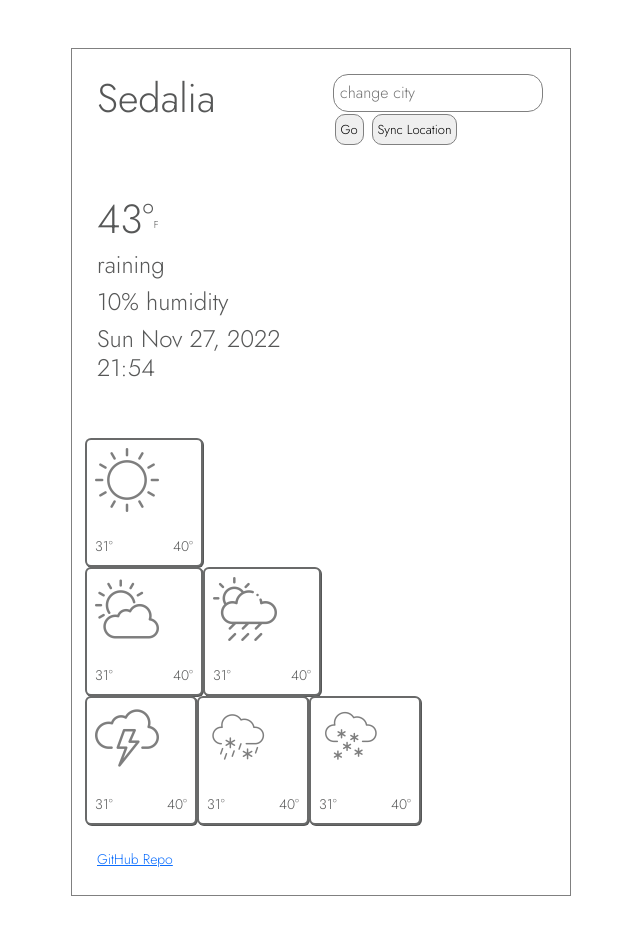
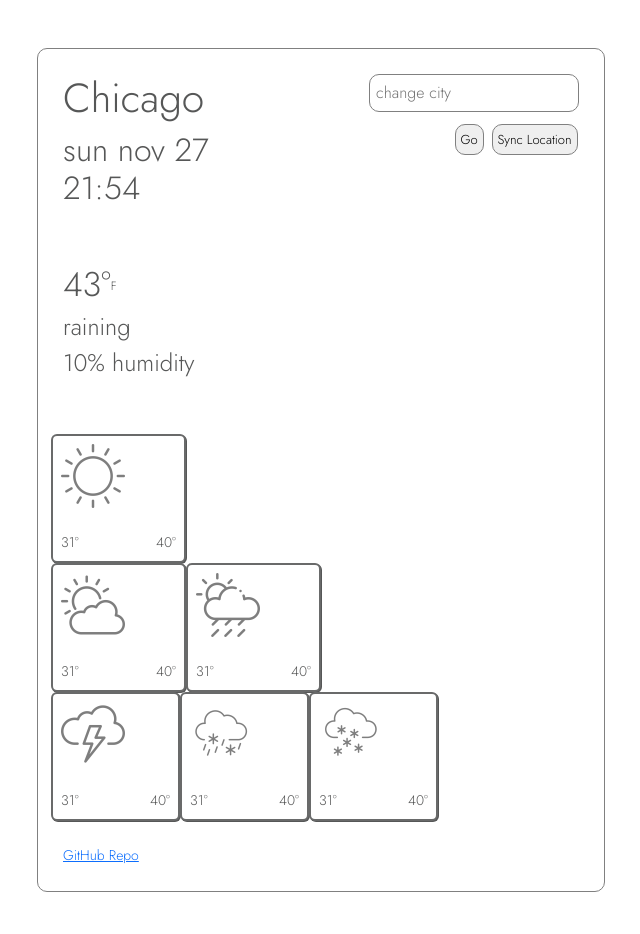
Before and after one commit to emnojacks/SheCodes, a plain HTML site: page index.html in a window 1280 px wide. Shown: the whole page, without its empty margins (319-959 px from the left). Drawn offline with nearby package versions, Linux system fonts and the light colour scheme.

Commit message:
styling to app

```diff
--- a/index.html
+++ b/index.html
@@ -23,7 +23,8 @@
       <div class="app-box mt-5">
         <div class="row header">
           <div class="col-6 city-name-display">
-            <h1 id="city-header">Sedalia</h1>
+            <h1 id="city-header">Chicago</h1>
+  <h2 id="todays-date">Nov 5 </h2>
             <!-- <p class="smaller high">sync to location</p> -->
           </div>
           <div class="col-6 search-div">
@@ -36,10 +37,9 @@
 <br/>
 <br/>
         <div class="conditions-display">
-          <h2 id="current-temp">43°<sup class=smaller>F</sup><sup class=smaller></sup></h2>
+          <h2 id="current-temp">43°<sup class=smaller>F</sup></h2>
           <h4 id="current-description">raining</h4>
           <h4 id="current-humidity">10% humidity</h4>
-          <h4 id="todays-date">Nov 5 </h4>
         </div>
 <br/>
 <br/>
--- a/src/index.js
+++ b/src/index.js
@@ -2,24 +2,24 @@
 let now = new Date();
 //TURN DAY AND MONTH ARRAY NUMBERS INTO COMMON NAMES
 function formatDate() {
-  let days = ["Sun", "Mon", "Tue", "Wed", "Thur", "Fri", "Sat"];
+  let days = ["sun", "mon", "tue", "wed", "thu", "fri", "sat"];
   let currentDay = days[now.getDay()];
   let months = [
-    "Jan",
-    "Feb",
-    "Mar",
-    "April",
-    "May",
-    "June",
-    "July",
-    "Aug",
-    "Sept",
-    "Oct",
-    "Nov",
-    "Dec",
+    "jan",
+    "feb",
+    "mar",
+    "apr",
+    "may",
+    "june",
+    "july",
+    "aug",
+    "sep",
+    "oct",
+    "nov",
+    "dec",
   ];
   let currentMonth = months[now.getMonth()];
-  let formattedDate = `${currentDay} ${currentMonth} ${now.getDate()}, ${now.getFullYear()}`;
+  let formattedDate = `${currentDay} ${currentMonth} ${now.getDate()}`;
   return formattedDate;
 }
 //ADD ZERO IF MINUTES LESS THAN 10
@@ -78,7 +78,7 @@ function displayCurrentWeather(
   currentDescription
 ) {
   if (currentTemp) {
-    currentTempToReplace.innerHTML = `${currentTemp}°F`;
+    currentTempToReplace.innerHTML = `${currentTemp}°<sup class="smaller">F</sup>`;
     currentHumidityToReplace.innerHTML = `${currentHumidity}% humidity`;
     currentDescriptionToReplace.innerHTML = `${currentDescription}`;
   } else {
--- a/src/style.css
+++ b/src/style.css
@@ -6,15 +6,16 @@ p {
   margin-bottom: 0px;
 }
 
-h2 {
+h1 {
   font-size: calc(2.3rem + 0.3vw);
 }
 
 .app-box {
   text-align: left;
   margin: 0 auto;
-  max-width: 500px;
+  max-width: 568px;
   border: 1px solid gray;
+  border-radius: 10px;
   padding: 25px;
   color: rgba(68, 69, 69, 0.9);
   display: flexbox;
@@ -31,7 +32,7 @@ h2 {
 }
 
 .smaller {
-  font-size: 10px;
+  font-size: 12px;
 }
 
 .weather-icon {
@@ -43,13 +44,18 @@ h2 {
   border: 2px solid rgba(68, 69, 69, 0.8) !important;
   box-shadow: 1px 1px;
 }
-
+.search-div {
+  text-align: right;
+}
+#current-temp {
+  font-size: calc(1.9rem + 0.3vw);
+}
 #city-search-bar {
-  border-radius: 15px;
+  border-radius: 10px;
   border: solid 1px gray;
   padding: 6px;
   max-width: 30vh;
-  margin-right: 40px;
+  margin-bottom: 10px;
 }
 
 #city-search-submit-btn,
@@ -62,8 +68,7 @@ h2 {
 }
 input:focus {
   outline: none !important;
-  border-color: #719ece;
-  box-shadow: 0 0 3px rgba(68, 69, 69, 0.9);
+  box-shadow: 2px 2px rgba(68, 69, 69, 0.9);
 }
 
 #city-search-submit-btn:hover {
```
Also changed, not shown: 1 other file.
